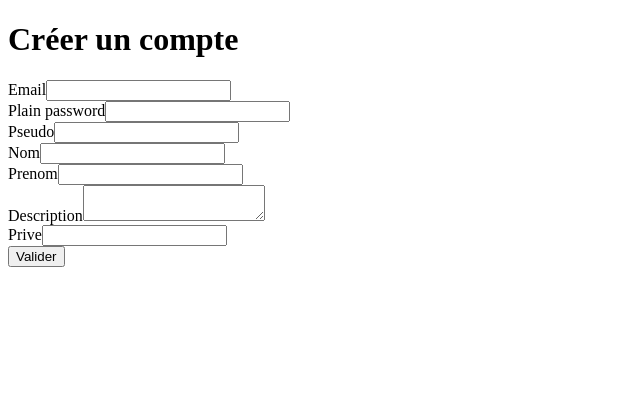
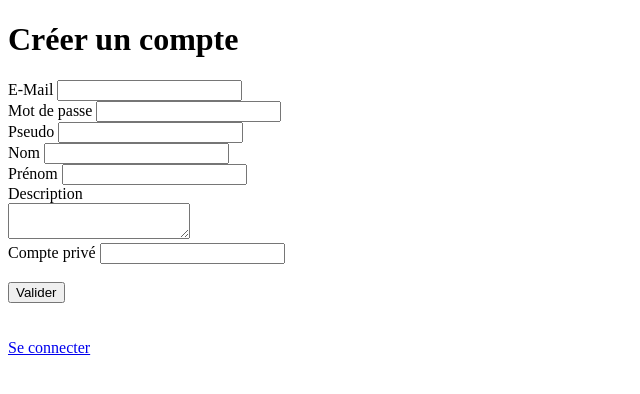
Before and after one commit to Drarox/Twyrael, a Symfony app: template templates/registration/register.html.twig in a window 1280 px wide. Shown: the top 394 px of the page, without its empty margins (0-640 px from the left). Run offline with Twig, Linux system fonts and the light colour scheme; the template is opened without the code that fills it, so the values that code supplies are empty; form fields are guessed from the names that the template uses; some libraries are stand-ins or nearby versions.

Commit message:
Last changes

```diff
--- a/src/Entity/Utilisateur.php
+++ b/src/Entity/Utilisateur.php
@@ -35,7 +35,7 @@ class Utilisateur implements UserInterface
     private $pseudo;
 
     /**
-     * @ORM\Column(type="boolean")
+     * @ORM\Column(type="boolean", nullable=true)
      */
     private $prive;
 
--- a/src/Form/RegistrationFormType.php
+++ b/src/Form/RegistrationFormType.php
@@ -3,8 +3,10 @@
 namespace App\Form;
 
 use App\Entity\Utilisateur;
+use function PHPSTORM_META\type;
 use Symfony\Component\Form\AbstractType;
 use Symfony\Component\Form\Extension\Core\Type\PasswordType;
+use Symfony\Component\Form\Extension\Core\Type\TextareaType;
 use Symfony\Component\Form\FormBuilderInterface;
 use Symfony\Component\OptionsResolver\OptionsResolver;
 use Symfony\Component\Validator\Constraints\NotBlank;
@@ -18,7 +20,7 @@ class RegistrationFormType extends AbstractType
     public function buildForm(FormBuilderInterface $builder, array $options)
     {
         $builder
-            ->add('email')
+            ->add('email', EmailType::class)
             ->add('plainPassword', PasswordType::class, [
                 // instead of being set onto the object directly,
                 // this is read and encoded in the controller
@@ -38,7 +40,7 @@ class RegistrationFormType extends AbstractType
             ->add('pseudo')
             ->add('nom')
             ->add('prenom')
-            ->add('description')
+            ->add('description', TextareaType::class)
             ->add('prive', CheckboxType::class, [
                 'mapped' => false,
             ])
--- a/templates/registration/register.html.twig
+++ b/templates/registration/register.html.twig
@@ -6,14 +6,18 @@
     <h1>Créer un compte</h1>
 
     {{ form_start(registrationForm) }}
-        {{ form_row(registrationForm.email) }}
-        {{ form_row(registrationForm.plainPassword) }}
-        {{ form_row(registrationForm.pseudo) }}
-        {{ form_row(registrationForm.nom) }}
-        {{ form_row(registrationForm.prenom) }}
-        {{ form_row(registrationForm.description) }}
-        {{ form_row(registrationForm.prive) }}
-
+        {{ form_row(registrationForm.email, { 'label': 'E-Mail '}) }}
+        {{ form_row(registrationForm.plainPassword, { 'label': 'Mot de passe  '}) }}
+        {{ form_row(registrationForm.pseudo, { 'label': 'Pseudo '}) }}
+        {{ form_row(registrationForm.nom, { 'label': 'Nom '}) }}
+        {{ form_row(registrationForm.prenom, { 'label': 'Prénom '}) }}
+        <label>Description</label><br>
+        {{ form_row(registrationForm.description, { 'label': ' '}) }}
+        {{ form_row(registrationForm.prive, { 'label': 'Compte privé '}) }}
+        <br>
         <button class="btn">Valider</button>
     {{ form_end(registrationForm) }}
+    <br>
+    <br>
+    <a href="/login">Se connecter</a>
 {% endblock %}
--- a/templates/security/login.html.twig
+++ b/templates/security/login.html.twig
@@ -37,4 +37,7 @@
     <br>
     <br>
     <a href="{{ path('app_logout') }}">Déconnexion</a>
+    <br>
+    <br>
+    <a href="/register">Créer un compte</a>
 {% endblock %}
```
